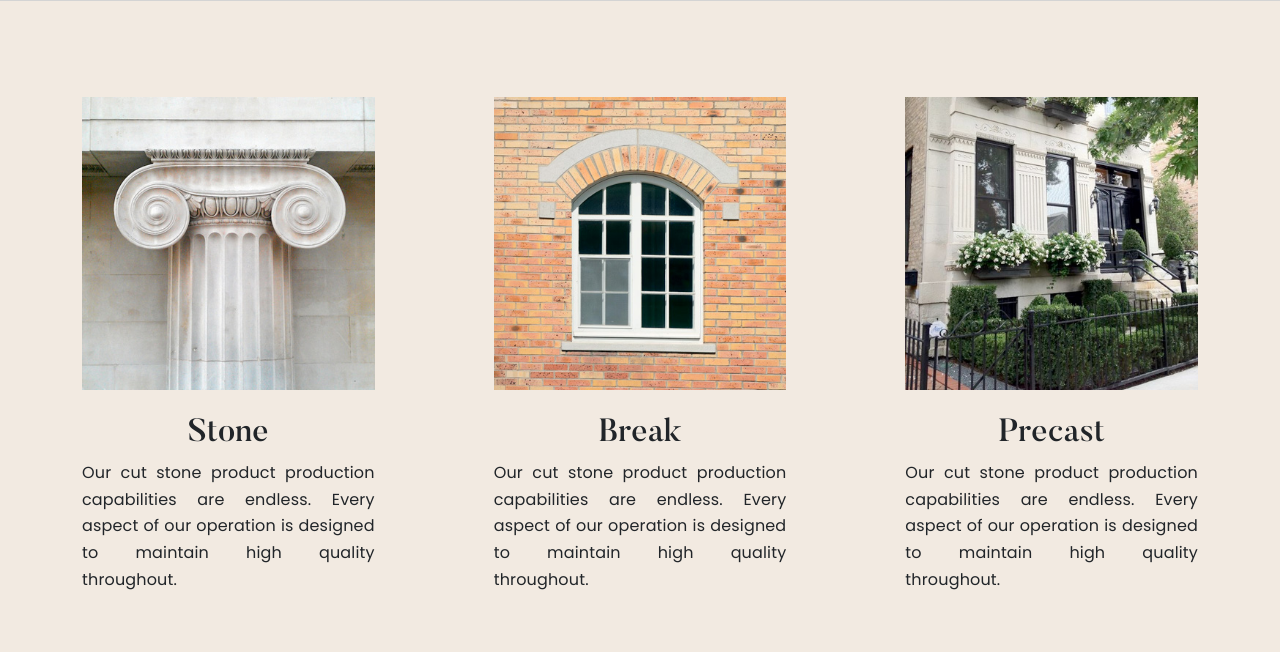
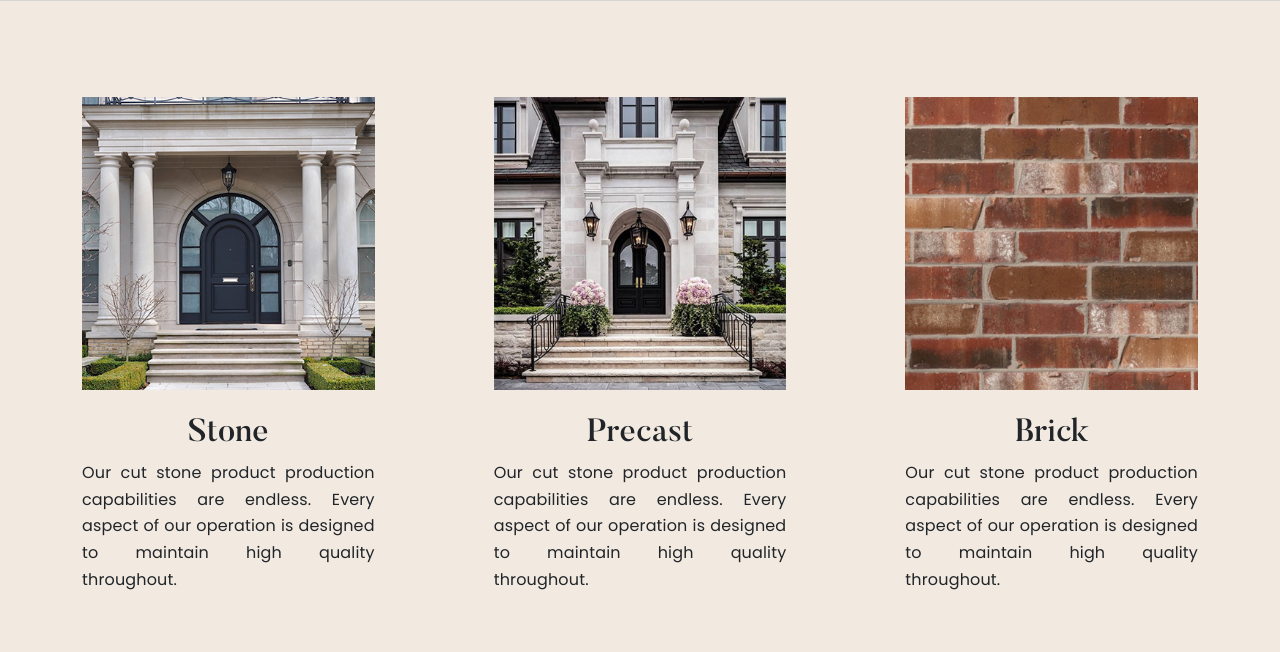
Before and after one commit to sepehrsohrabii/Tulip, a Django app: template frontend/templates/home.html in a window 1280 px wide; the page is wider, and only the part inside the window is pictured. Shown: the part 2568-3220 px from the top of that part. Run offline with Django 4.2, Linux system fonts and the light colour scheme; the template is opened without the code that fills it: most values are stand-ins (such as "Sample title", 1, 10 or a date in 2020); grey boxes marked "Sample" are stand-in pictures; form fields are guessed from the names that the template uses; some libraries are stand-ins or nearby versions; some web fonts are replaced.

Commit message:
design updated - deployment

```diff
--- a/frontend/templates/home.html
+++ b/frontend/templates/home.html
@@ -78,20 +78,21 @@
 <div class="container py-5 my-5">
 	<div class="row justify-content-between">
 		<div class="col text-center">
-			<img src="{% static 'img/stone-.jpg' %}" width="100%"/>
+			<img src="{% static 'img/stonnew.jpg' %}" width="100%"/>
 			<h3 class="mt-4 mb-2">Stone</h3>
 			<p class="p1" align="justify">Our cut stone product production capabilities are endless. Every aspect of our operation is designed to maintain high quality throughout.</p>
 		</div>
 		<div class="col-1"></div>
 		<div class="col text-center">
-			<img src="{% static 'img/brick-.jpg' %}" width="100%"/>
-			<h3 class="mt-4 mb-2">Break</h3>
+			<img src="{% static 'img/pre-new.jpg' %}" width="100%"/>
+			<h3 class="mt-4 mb-2">Precast</h3>
 			<p class="p1" align="justify">Our cut stone product production capabilities are endless. Every aspect of our operation is designed to maintain high quality throughout.</p>
 		</div>
+
 		<div class="col-1"></div>
 		<div class="col text-center">
-			<img src="{% static 'img/pre-.jpg' %}" width="100%"/>
-			<h3 class="mt-4 mb-2">Precast</h3>
+			<img src="{% static 'img/bricknew.jpg' %}" width="100%"/>
+			<h3 class="mt-4 mb-2">Brick</h3>
 			<p class="p1" align="justify">Our cut stone product production capabilities are endless. Every aspect of our operation is designed to maintain high quality throughout.</p>
 		</div>
 	</div>
@@ -123,7 +124,7 @@
 </div>
 <!-- Brochure Section -->
 <div class="container-fluid tesxt-center p-0 section-4">
-	<img src="{% static 'img/pic2.jpg' %}" width="100%">
+	<img src="{% static 'img/2624.jpg' %}" width="100%">
 </div>
 <!-- One Sentence Section -->
 <div class="container-fluid tesxt-center my-5 py-5 section-5">
--- a/frontend/templates/main.html
+++ b/frontend/templates/main.html
@@ -63,7 +63,7 @@
                 {% for product in main_products %}
                 <a class="col-md text-color-primary text-md-center nav-link {% if request.path == product.get_absolute_url %} active{% endif %}" href="{{ product.get_absolute_url }}">{{ product.title }}</a>
                 {% endfor %}
-                <a class="col-md text-color-primary text-md-center nav-link{% if request.resolver_match.url_name == 'about_us' %} active{% endif %}" href="#">Simulator</a>
+                <a class="col-md text-color-primary text-md-center nav-link{% if request.resolver_match.url_name == 'about_us' %} active{% endif %}" href="#">Inspiration</a>
                 <a class="col-md text-color-primary text-md-center nav-link{% if request.resolver_match.url_name == 'about_us' %} active{% endif %}" href="{% url 'about_us' %}">About Us</a>
                 <a class="col-md text-color-primary text-md-center nav-link{% if request.resolver_match.url_name == 'contact_page' %} active{% endif %}" href="{% url 'contact_page' %}">Contact</a>
               </div>
```
Also changed, not shown: frontend/static/img/2624.jpg (added), frontend/static/img/brick-.jpg (deleted), frontend/static/img/bricknew.jpg (added), frontend/static/img/pre-.jpg (deleted), frontend/static/img/pre-new.jpg (added), frontend/static/img/stone-.jpg (deleted), frontend/static/img/stonnew.jpg (added).
